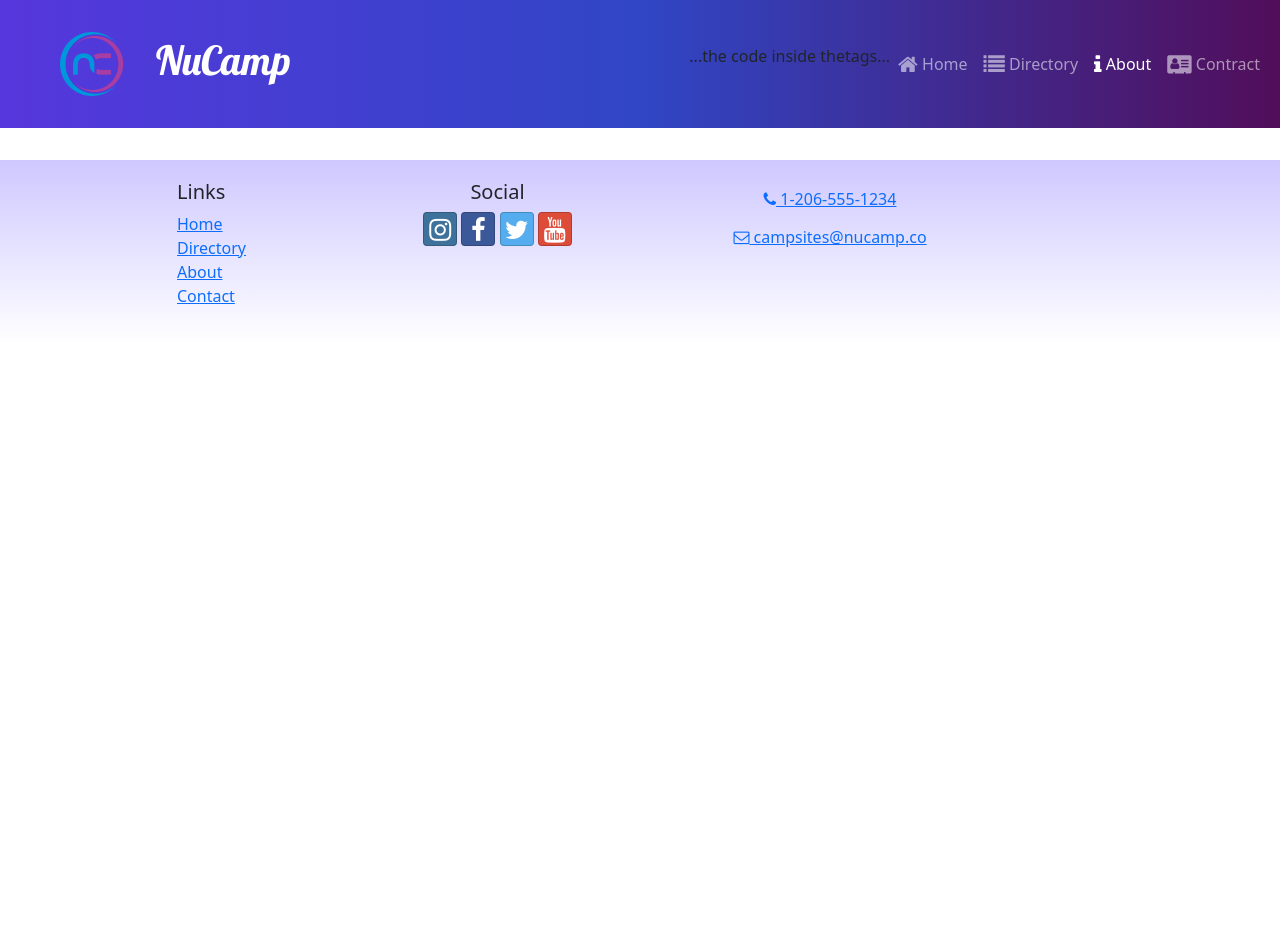
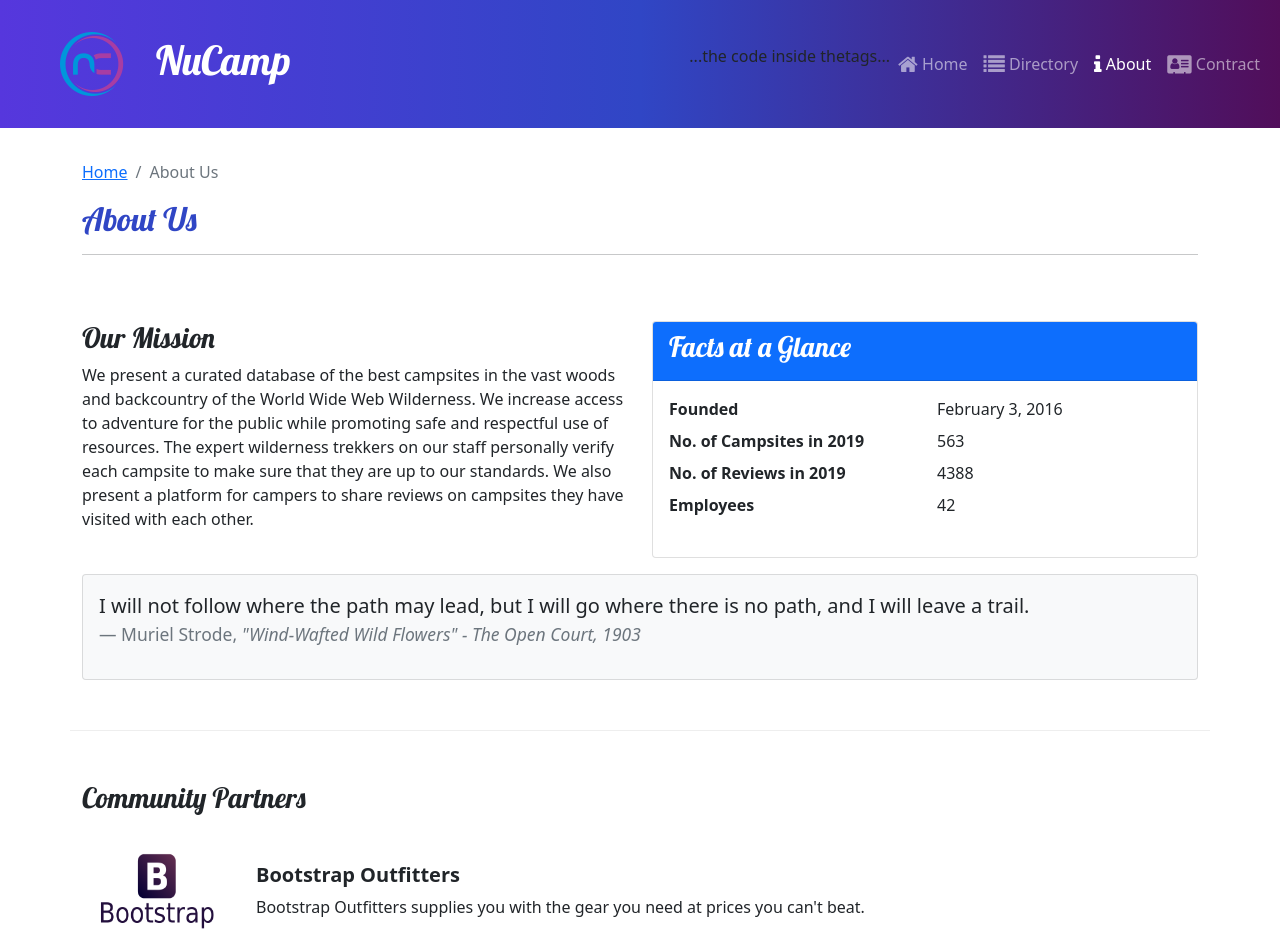
Before and after one commit to k04l/nucampReact, a React (Create React App) app: page /about in a window 1280 px wide. Shown: the top 952 px of the page. Before the commit the page ends 800 px from the top, so only its background shows below. Built offline with nearby package versions, Linux system fonts and the light colour scheme.

Commit message:
Week 2 Workshop

```diff
--- a/src/App.js
+++ b/src/App.js
@@ -6,6 +6,7 @@
 import HomePage from './pages/HomePage';
 import ContactPage from './pages/ContactPage';
 import CampsiteDetailPage from './pages/CampsiteDetailPage';
+import AboutPage from './pages/AboutPage';
 
 function App() {
   return (
@@ -16,6 +17,7 @@
         <Route path='contact' element={<ContactPage />} />
         <Route path='directory' element={<CampsitesDirectoryPage />} />
         <Route path='directory/:campsiteId' element={<CampsiteDetailPage />} />
+        <Route path='about' element={<AboutPage />} />
       </Routes>
       <Footer />
     </div>
--- /dev/null
+++ b/src/components/Partner.js
@@ -0,0 +1,17 @@
+const Partner = ( {partner} ) => {
+    if (partner) {
+        let { image, name, description } = partner;
+        return (
+            <>
+                <img src={image} alt={name} style={{width: '150px'}} />
+                <div className='m-4'>
+                    <h5 className='fw-bold'>{name}</h5>
+                    {description}
+                </div>
+            </>
+        );
+    }
+    return null;
+};
+
+export default Partner;
--- a/src/features/display/DisplayCard.js
+++ b/src/features/display/DisplayCard.js
@@ -1,4 +1,5 @@
 import { Card, CardImg, CardText, CardBody, CardTitle } from 'reactstrap';
+
 
 const DisplayCard = ({ item }) => {
     const { image, name, description } = item;
--- a/src/features/display/DisplayList.js
+++ b/src/features/display/DisplayList.js
@@ -2,9 +2,10 @@
 import DisplayCard from './DisplayCard';
 import { selectFeaturedCampsite } from '../campsites/campsitesSlice';
 import { selectFeaturedPromotion } from '../promotions/promotionsSlice';
+import { selectFeaturedPartner } from '../partners/partnerSlice';
 
 const DisplayList = () => {
-    const items = [selectFeaturedCampsite(), selectFeaturedPromotion()];
+    const items = [selectFeaturedCampsite(), selectFeaturedPromotion(), selectFeaturedPartner()];
 
     return (
         <Row>
--- /dev/null
+++ b/src/features/partners/PartnerList.js
@@ -0,0 +1,21 @@
+import { Col } from 'reactstrap';
+import Partner from '../../components/Partner';
+import { selectAllPartners } from './partnerSlice';
+
+const PartnersList = () => {
+    const partners = selectAllPartners();
+
+    return (
+        <Col className='mt-4'>
+            {partners.map((partner) => {
+                return (
+                    <div className='d-flex mb-5' key={partner.id}>
+                        <Partner partner={partner}/>
+                    </div>
+                );
+            })}
+        </Col>
+    )
+}
+
+export default PartnersList;
--- /dev/null
+++ b/src/features/partners/partnerSlice.js
@@ -0,0 +1,10 @@
+import { PARTNERS } from '../../app/shared/PARTNERS';
+
+
+export const selectAllPartners = () => {
+    return PARTNERS;
+};
+
+export const selectFeaturedPartner = () => {
+    return PARTNERS.find((partner) => partner.featured);
+};
--- /dev/null
+++ b/src/pages/AboutPage.js
@@ -0,0 +1,73 @@
+import { Col, Row, Container, Card, CardBody, CardHeader } from 'reactstrap';
+import SubHeader from '../components/SubHeader';
+import PartnersList from '../features/partners/PartnerList';
+
+const AboutPage = () => {
+    return (
+        <Container>
+            <SubHeader current='About Us' />
+            <Row className='row-content'>
+                <Col sm='6'>
+                    <h3>Our Mission</h3>
+                    <p>
+                        We present a curated database of the best campsites in the
+                        vast woods and backcountry of the World Wide Web Wilderness.
+                        We increase access to adventure for the public while
+                        promoting safe and respectful use of resources. The expert
+                        wilderness trekkers on our staff personally verify each
+                        campsite to make sure that they are up to our standards. We
+                        also present a platform for campers to share reviews on
+                        campsites they have visited with each other.
+                    </p>
+                </Col>
+                <Col sm='6'>
+                    <Card>
+                        <CardHeader className='bg-primary text-white'>
+                            <h3>Facts at a Glance</h3>
+                        </CardHeader>
+                        <CardBody>
+                            <dl className='row'>
+                                <dt className='col-6'>Founded</dt>
+                                <dd className='col-6'>February 3, 2016</dd>
+                                <dt className='col-6'>No. of Campsites in 2019</dt>
+                                <dd className='col-6'>563</dd>
+                                <dt className='col-6'>No. of Reviews in 2019</dt>
+                                <dd className='col-6'>4388</dd>
+                                <dt className='col-6'>Employees</dt>
+                                <dd className='col-6'>42</dd>
+                            </dl>
+                        </CardBody>
+                    </Card>
+                </Col>
+                <Col>
+                    <Card className='bg-light mt-3'>
+                        <CardBody>
+                            <blockquote className='blockquote'>
+                                <p>
+                                    I will not follow where the path may lead, but I
+                                    will go where there is no path, and I will leave
+                                    a trail.
+                                </p>
+                                <footer className='blockquote-footer'>
+                                    Muriel Strode,{' '}
+                                    <cite title='Source Title'>
+                                        "Wind-Wafted Wild Flowers" - The Open Court,
+                                        1903
+                                    </cite>
+                                </footer>
+                            </blockquote>
+                        </CardBody>
+                    </Card>
+                </Col>
+            </Row>
+            <Row className='row-content'>
+                <Col xs='12'>
+                    <h3>Community Partners</h3>
+                    <PartnersList />
+                </Col>
+            </Row>
+        </Container>
+    )
+}
+
+export default AboutPage;
```
